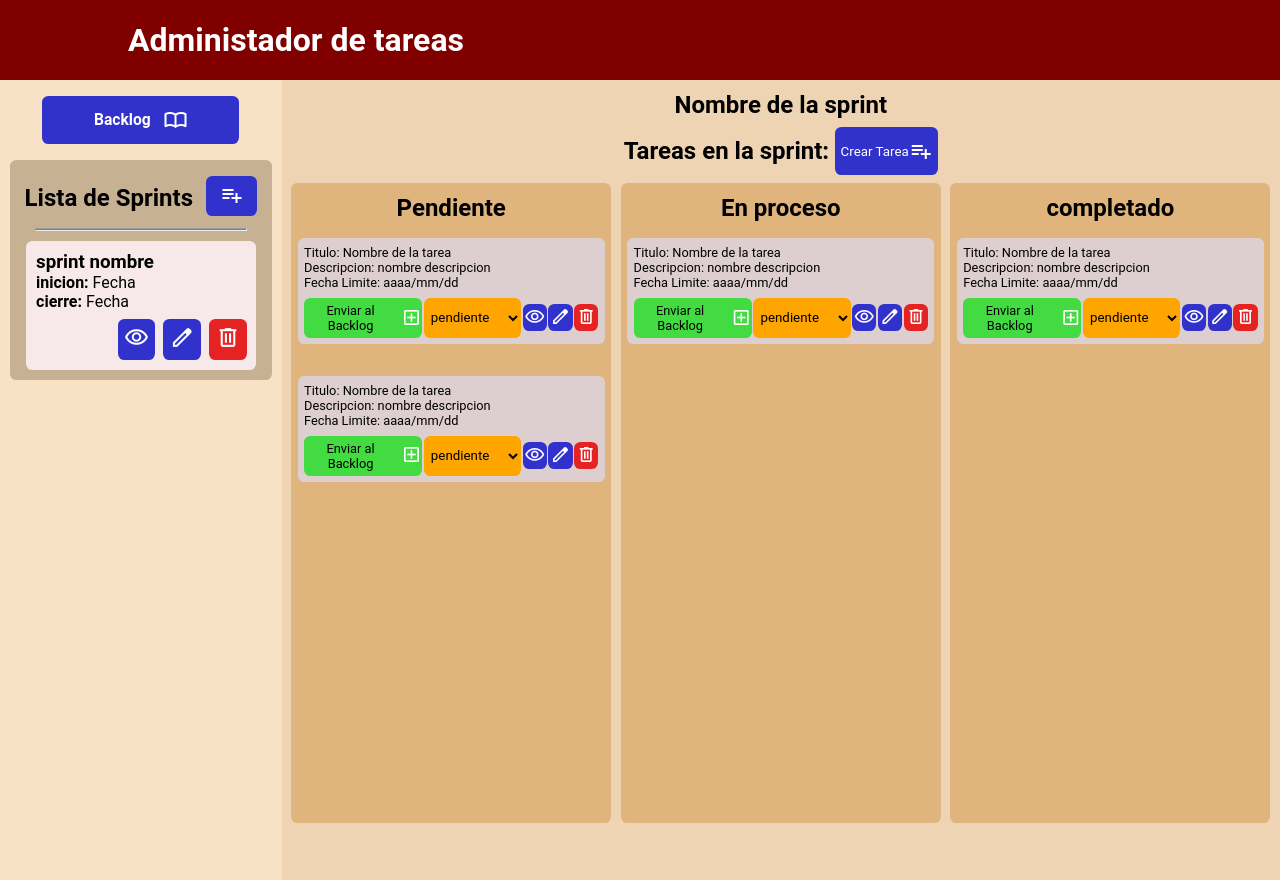
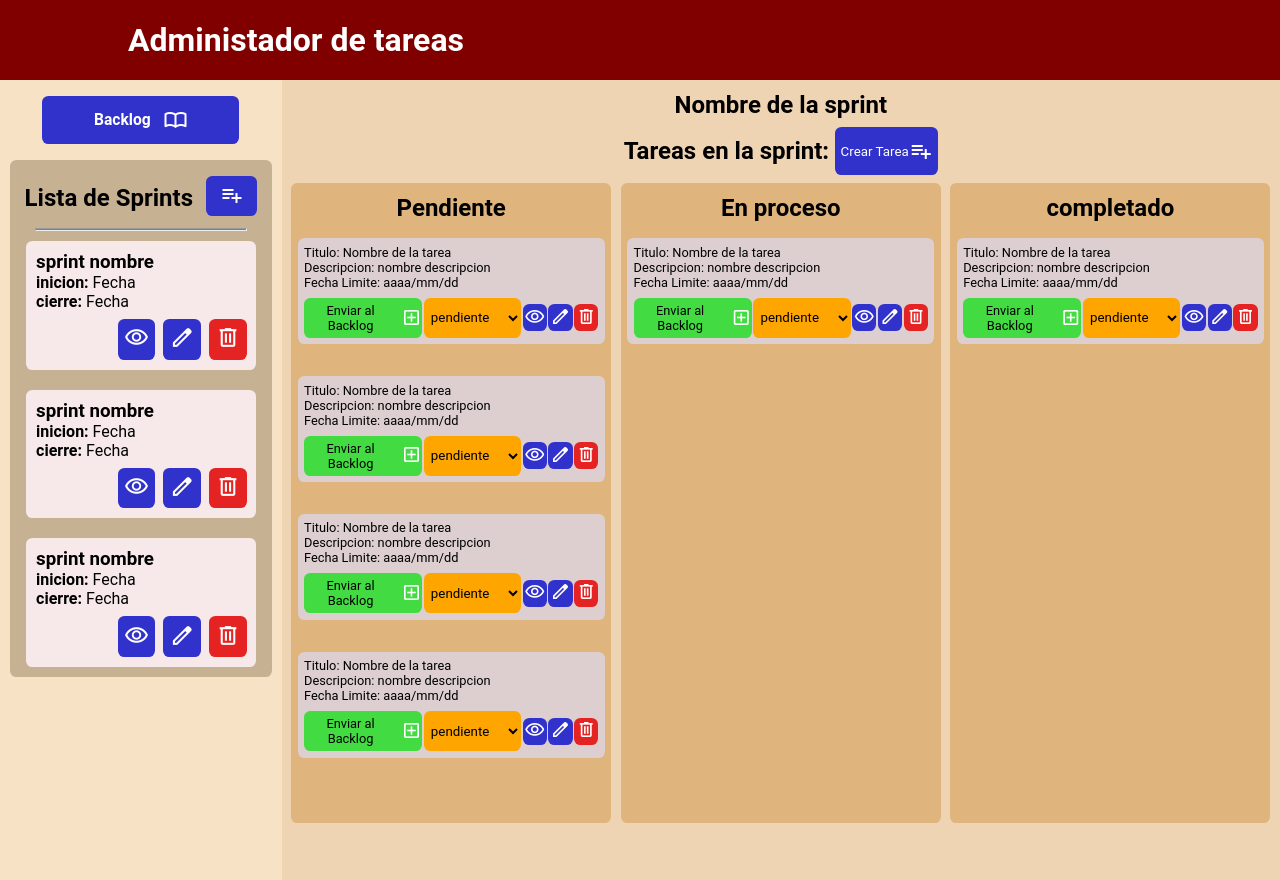
Before and after one commit to MatiasRodriguez01/backlog, a React (Vite) app: page / in a window 1280 px wide. Built offline with nearby package versions, Linux system fonts and the light colour scheme.

Commit message:
se modificos las listas de tareas y sprint

```diff
--- a/src/components/ul/ListaSprints/ListaSprints.tsx
+++ b/src/components/ul/ListaSprints/ListaSprints.tsx
@@ -21,6 +21,8 @@ const ListaSprints = () => {
           </div>
           <div className={styles.containerTargetas}>
             <Sprint />
+            <Sprint />
+            <Sprint />
           </div>
         </div>
       </div>
--- a/src/components/ul/ListaTareas/ListaTareas.tsx
+++ b/src/components/ul/ListaTareas/ListaTareas.tsx
@@ -22,6 +22,8 @@ const ListaTareas = () => {
             </div>
             <Tarea />
             <Tarea />
+            <Tarea />
+            <Tarea />
           </div>
           <div className={styles.proceso}>
             <div className={styles.titulo}>
```
